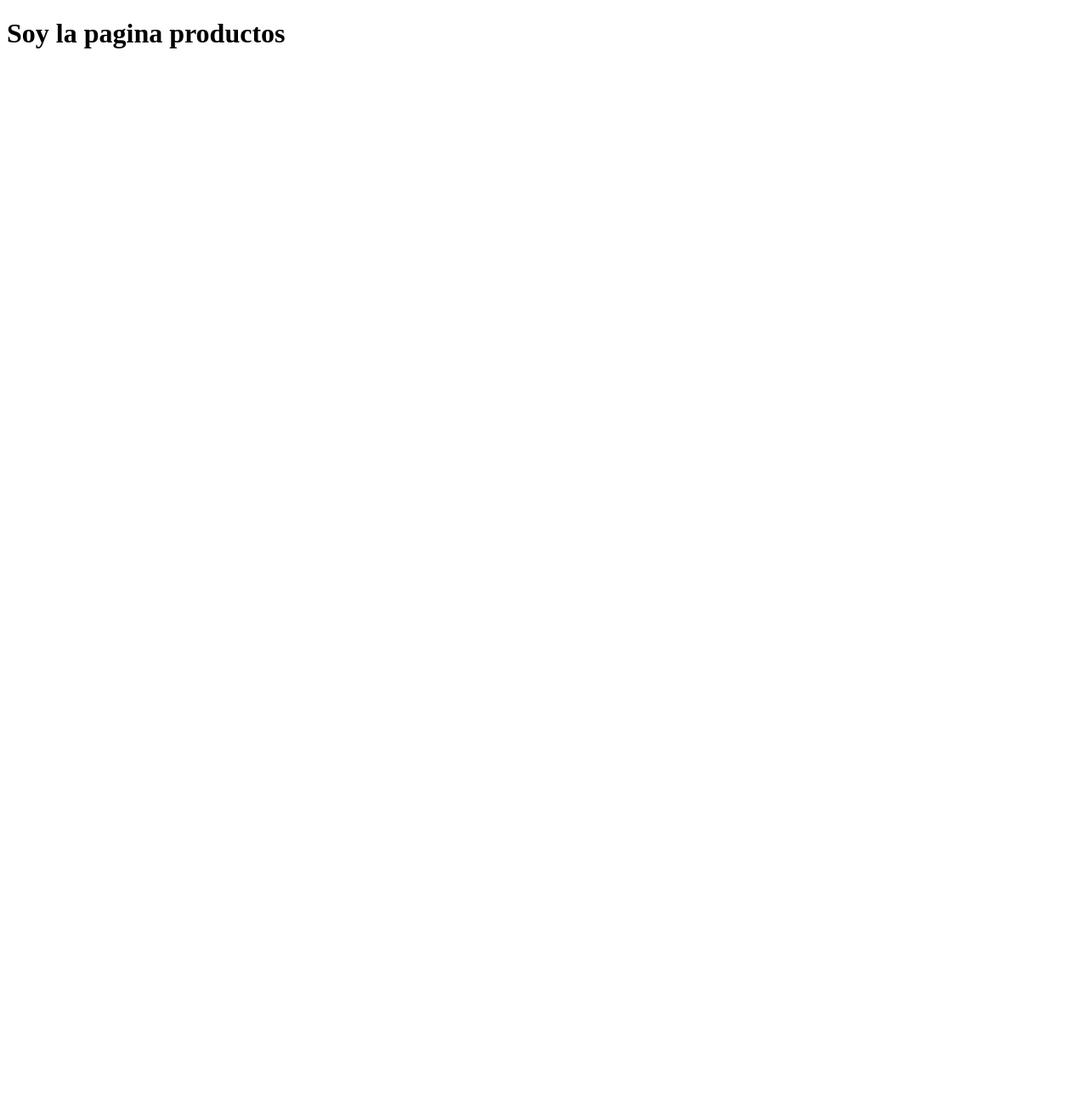
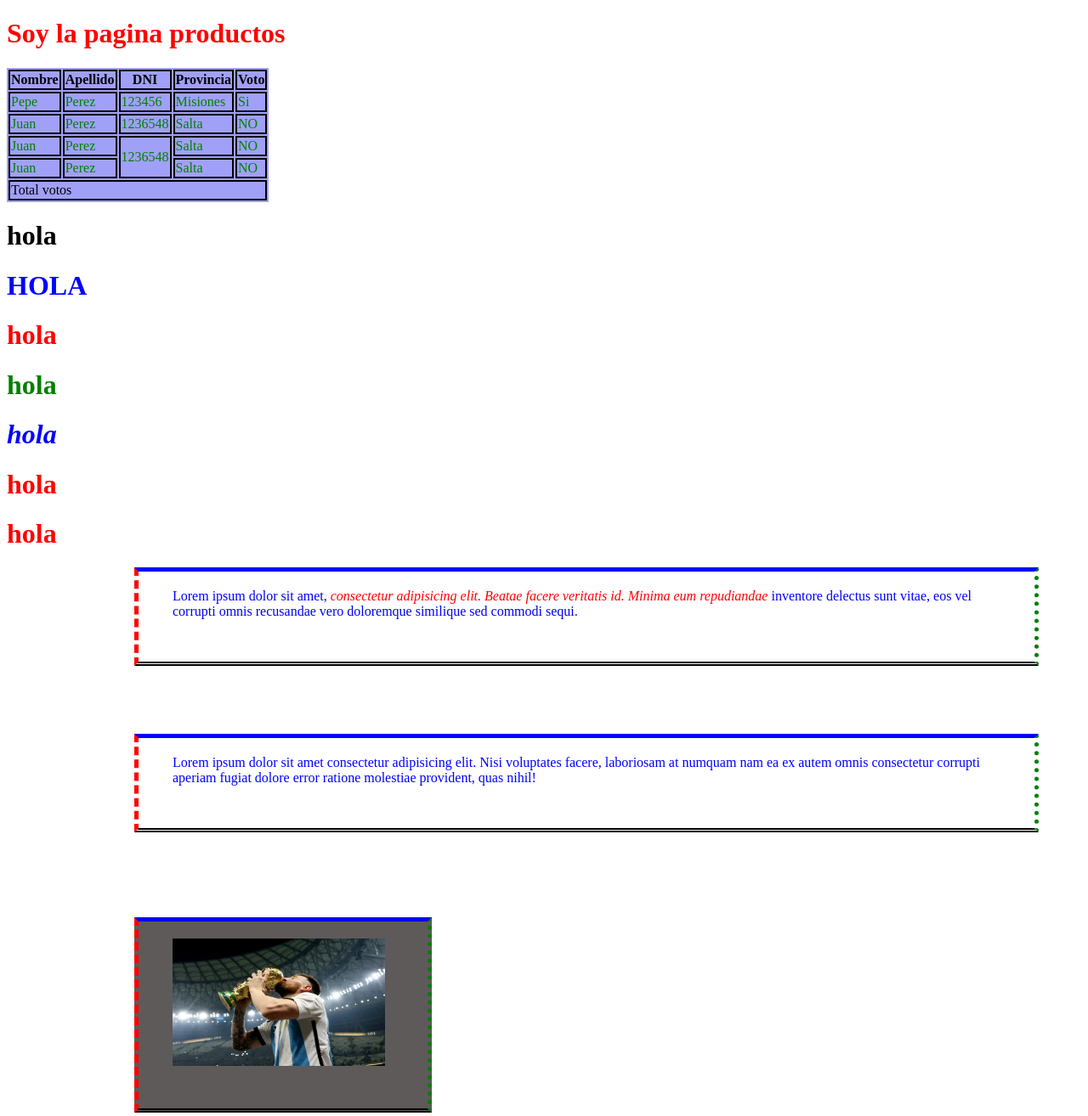
Before and after one commit to pablete32/clase3-nuevo-proyecto, a plain HTML site: page pages/Productos.html in a window 1280 px wide. Shown: the whole page at 85% size. Before the commit the page ends 800 px from the top, so only its background shows below. Drawn offline with Linux system fonts and the light colour scheme.

Commit message:
Agrego estilos

```diff
--- /dev/null
+++ b/css/estilos.css
@@ -0,0 +1,65 @@
+.azul {
+    color: blue;
+}
+/* clases con .*/
+.verde {
+    color: green;
+}
+/* se lo llama com #*/
+#normal {
+        color: black;
+}
+
+#cursiva{
+    font-style: italic;
+}
+
+.mayusculas{
+    text-transform: uppercase;
+}
+
+
+p {
+    color: blue;
+}
+
+p i{
+    color: red;
+}
+.imagen{
+    border-top: 5px solid blue;
+    border-left: 5px dashed red;
+    border-right: 5px dotted green;
+    border-bottom: 5px double black;
+    margin-top: 20px;
+    margin-right: 50px;
+    margin-bottom: 80px;
+    margin-left: 150px;
+    padding-top: 20px;
+    padding-left: 40px;
+    padding-bottom: 50px;
+    padding-right: 50px;
+    width: 250px;
+    height: 150px;
+    background: rgb(94, 90, 90);
+
+}
+
+.imagen:hover{
+    width: 500px;
+}
+
+p{
+    border-top: 5px solid blue;
+        border-left: 5px dashed red;
+        border-right: 5px dotted green;
+        border-bottom: 5px double black;
+        margin-top: 20px;
+        margin-right: 50px;
+        margin-bottom: 80px;
+        margin-left: 150px;
+        padding-top: 20px;
+        padding-left: 40px;
+        padding-bottom: 50px;
+        padding-right: 50px;
+    }
--- a/pages/Productos.html
+++ b/pages/Productos.html
@@ -4,8 +4,87 @@
     <meta charset="UTF-8">
     <meta name="viewport" content="width=device-width, initial-scale=1.0">
     <title>Document</title>
+
+    <!--Link a css-->
+
+    <style>
+        tr, td, th{
+            border: 2px solid black;
+        }
+        h1 { color: red;
+
+        }
+
+        p{
+            color: rgb(95, 105, 248);
+        }
+    </style>
 </head>
 <body>
     <h1>Soy la pagina productos</h1>
+
+    <!--Tablas en html-->
+    <link rel="stylesheet" href="../css/estilos.css">
+
+    <table style="background: rgb(160, 160, 248)">
+        <thead>
+            <tr>
+            <th>Nombre</th>
+            <th>Apellido</th>
+            <th>DNI</th>
+            <th>Provincia</th>
+            <th>Voto</th>
+            </tr>
+
+        </thead>
+        <tbody class="verde">
+            <tr >
+                <td>Pepe</td>
+                <td>Perez</td>
+                <td>123456</td>
+                <td>Misiones</td>
+                <td>Si</td>
+            </tr>
+            <tr>
+                <td>Juan</td>
+                <td>Perez</td>
+                <td>1236548</td>
+                <td>Salta</td>
+                <td>NO</td>
+            </tr>
+            <tr rowspan="2">
+                <td>Juan</td>
+                <td>Perez</td>
+                <td rowspan="2">1236548</td>
+                <td>Salta</td>
+                <td>NO</td>
+            </tr>
+            <tr>
+                <td>Juan</td>
+                <td>Perez</td>
+                <!--td >1236548</td -->
+                <td>Salta</td>
+                <td>NO</td>
+            </tr>
+        </tbody>
+        <tfoot>
+        <td colspan="5">Total votos</td>
+        </tfoot>
+    </table>
+
+
+        <h1 id="normal" >hola</h1>
+        <h1 class="azul mayusculas">hola</h1>
+        <h1>hola</h1>
+        <h1 class="verde">hola</h1>
+        <h1 class="azul" id="cursiva">hola</h1>
+        <h1>hola</h1>
+        <h1>hola</h1>
+        <p>Lorem ipsum dolor sit amet, <i>consectetur adipisicing elit. Beatae facere veritatis id. Minima eum repudiandae</i> inventore delectus sunt vitae, eos vel corrupti omnis recusandae vero doloremque similique sed commodi sequi.</p>
+        <p>Lorem ipsum dolor sit amet consectetur adipisicing elit. Nisi voluptates facere, laboriosam at numquam nam ea ex autem omnis consectetur corrupti aperiam fugiat dolore error ratione molestiae provident, quas nihil!</p>
+
+        <img class="imagen" src="../assets/7DEIMH4HH5J4QA4YXD2IHIJDZQ (1).avif" alt="Messi en la copa">
+
+
 </body>
 </html>
```
Also changed, not shown: pages/Sucursales.html (+8 -0 lines), assets/7DEIMH4HH5J4QA4YXD2IHIJDZQ (1).avif (added).
